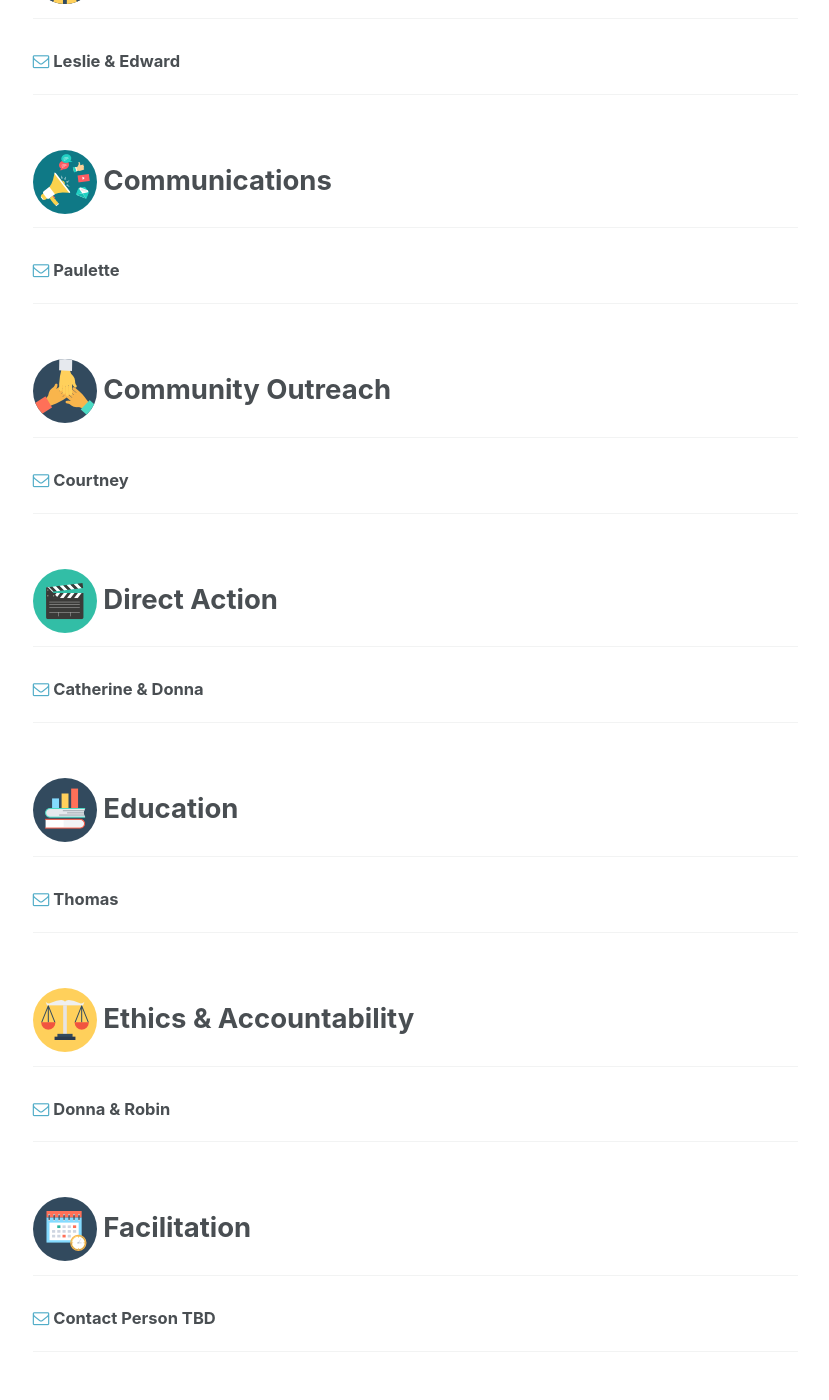
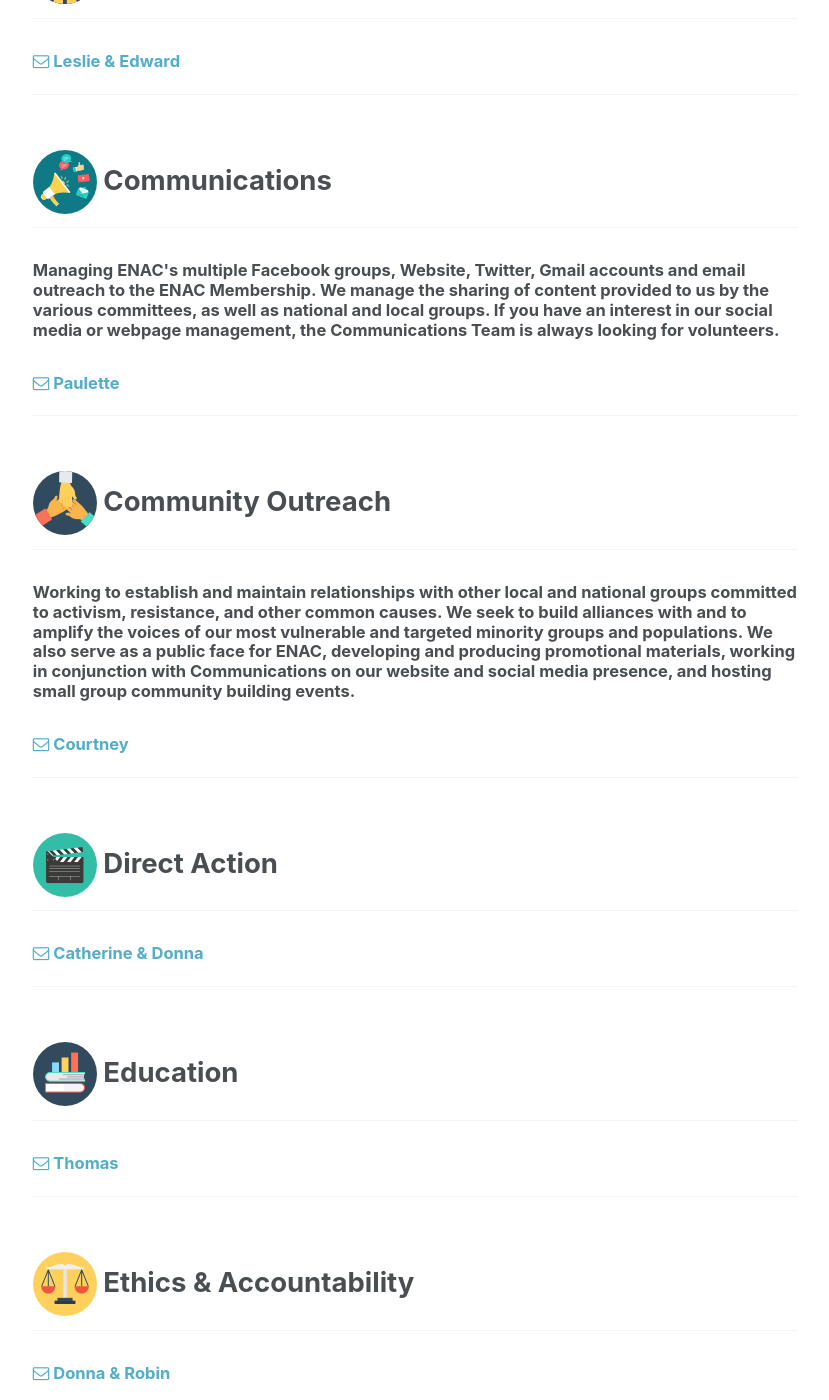
Before and after one commit to sounderminds/enac_dev, a Jekyll site: the page built from _pages/committees.md, in a window 1280 px wide and 1400 px high, scrolled down 376 px. Shown: the whole window, without its empty margins (251-1080 px from the left). Built offline with Jekyll 4.4.1, drawn with Linux system fonts in a browser that asks for light colours; some of the changed text lies outside the part shown.

Commit message:
added committee descriptions

```diff
--- a/_pages/committees.md
+++ b/_pages/committees.md
@@ -8,41 +8,44 @@ footer_attribution: "<a href='/icon_attribution/'>icon attribution info</a>"
 -----
 
 <h2><img src="/assets/images/022-planet-earth.png"> Climate Issues</h2>
-<h6><a href="mailto:climate.edmondsnac@gmail.com?subject=Climate Committee"><i class="fa fa-envelope-o" aria-hidden="true"></i></a> Leslie & Edward</h6>
+<h6><a href="mailto:climate.edmondsnac@gmail.com?subject=Climate Committee"><i class="fa fa-envelope-o" aria-hidden="true"></i> Leslie & Edward</a></h6>
 *****
 <h2><img src="/assets/images/009-communications.png"> Communications</h2>
-<h6><a href="mailto:communications.edmondsnac@gmail.com?subject=Communications Committee"><i class="fa fa-envelope-o" aria-hidden="true"></i></a> Paulette</h6>
+<p><h4> Managing ENAC's multiple Facebook groups, Website, Twitter, Gmail accounts and email outreach to the ENAC Membership.  We manage the sharing of content provided to us by the various committees, as well as national and local groups.  If you have an interest in our social media or webpage management, the Communications Team is always looking for volunteers.</h4></p>
+<h6><a href="mailto:communications.edmondsnac@gmail.com?subject=Communications Committee"><i class="fa fa-envelope-o" aria-hidden="true"></i> Paulette</a></h6>
 *****
 <h2><img src="/assets/images/021-teamwork.png"> Community Outreach</h2>
-<h6><a href="mailto:outreach.edmondsnac@gmail.com?subject=Community Outreach Committee"><i class="fa fa-envelope-o" aria-hidden="true"></i></a> Courtney</h6>
+<p><h4>Working to establish and maintain relationships with other local and national groups committed to activism, resistance, and other common causes. We seek to build alliances with and to amplify the voices of our most vulnerable and targeted minority groups and populations. We also serve as a public face for ENAC, developing and producing promotional materials, working in conjunction with Communications on our website and social media presence, and hosting small group community building events.</h4></p>
+<h6><a href="mailto:outreach.edmondsnac@gmail.com?subject=Community Outreach Committee"><i class="fa fa-envelope-o" aria-hidden="true"></i> Courtney</a></h6>
 *****
 <h2><img src="/assets/images/003-clapperboard.png"> Direct Action</h2>
-<h6><a href="mailto:direcoaction.edmondsnac@gmail.com?subject=Direct Action Committee"><i class="fa fa-envelope-o" aria-hidden="true"></i></a> Catherine & Donna</h6>
+<h6><a href="mailto:direcoaction.edmondsnac@gmail.com?subject=Direct Action Committee"><i class="fa fa-envelope-o" aria-hidden="true"></i> Catherine & Donna</a></h6>
 *****
 <h2><img src="/assets/images/017-books.png"> Education</h2>
-<h6><a href="mailto:education.edmondsnac@gmail.com?subject=Education Committee"><i class="fa fa-envelope-o" aria-hidden="true"></i></a> Thomas</h6>
+<h6><a href="mailto:education.edmondsnac@gmail.com?subject=Education Committee"><i class="fa fa-envelope-o" aria-hidden="true"></i> Thomas</a></h6>
 *****
 <h2><img src="/assets/images/014-balance.png"> Ethics & Accountability</h2>
-<h6><a href="mailto:ethics.edmondsnac@gmail.com?subject=Ethics & Accountability Committee"><i class="fa fa-envelope-o" aria-hidden="true"></i></a> Donna & Robin</h6>
+<h6><a href="mailto:ethics.edmondsnac@gmail.com?subject=Ethics & Accountability Committee"><i class="fa fa-envelope-o" aria-hidden="true"></i> Donna & Robin</a></h6>
 *****
 <h2><img src="/assets/images/004-time.png"> Facilitation</h2>
-<h6><a href="mailto:facilitation.edmondsnac@gmail.com?subject=Facilitation Committee"><i class="fa fa-envelope-o" aria-hidden="true"></i></a> Contact Person TBD</h6>
+<p><h4>Working to make ENAC general meetings happen. This includes the logistics of securing and coordinating a venue, preparing an agenda with the input of committees, facilitating meetings, and producing meeting minutes. Please contact one of the facilitators if you or your committee would like to suggest an agenda item for a meeting.</h4></p>
+<h6><a href="mailto:facilitation.edmondsnac@gmail.com?subject=Facilitation Committee"><i class="fa fa-envelope-o" aria-hidden="true"></i> Contact Person TBD</a></h6>
 *****
 <h2><img src="/assets/images/023-statue-of-liberty.png"> First Amendment</h2>
-<h6><a href="mailto:firstamendment.edmondsnac@gmail.com?subject=First Amendment Committee"><i class="fa fa-envelope-o" aria-hidden="true"></i></a> Contact Person TBD</h6>
+<h6><a href="mailto:firstamendment.edmondsnac@gmail.com?subject=First Amendment Committee"><i class="fa fa-envelope-o" aria-hidden="true"></i> Contact Person TBD</a></h6>
 *****
 <h2><img src="/assets/images/027-first-aid-kit.png"> Healthcare</h2>
-<h6><a href="mailto:healthcare.edmondsnac@gmail.com?subject=Healthcare Committee"><i class="fa fa-envelope-o" aria-hidden="true"></i></a> Contact Person TBD</h6>
+<h6><a href="mailto:healthcare.edmondsnac@gmail.com?subject=Healthcare Committee"><i class="fa fa-envelope-o" aria-hidden="true"></i> Contact Person TBD</a></h6>
 *****
 <h2><img src="/assets/images/029-technology-1.png"> Immigration and Racism</h2>
-<h6><a href="mailto:immigrationracism.edmondsnac@gmail.com?subject=Immigration & Racism Committee"><i class="fa fa-envelope-o" aria-hidden="true"></i></a> Vivian  & Pat</h6>
+<h6><a href="mailto:immigrationracism.edmondsnac@gmail.com?subject=Immigration & Racism Committee"><i class="fa fa-envelope-o" aria-hidden="true"></i> Vivian & Pat</a></h6>
 *****
 <h2><img src="/assets/images/011-rainbow.png"> LGBTQ</h2>
-<h6><a href="mailto:lgbtq.edmondsnac@gmail.com?subject=LGBTQ Committee"><i class="fa fa-envelope-o" aria-hidden="true"></i></a> Contact Person TBD</h6>
+<h6><a href="mailto:lgbtq.edmondsnac@gmail.com?subject=LGBTQ Committee"><i class="fa fa-envelope-o" aria-hidden="true"></i> Contact Person TBD</a></h6>
 *****
 <h2><img src="/assets/images/002-dog.png"> Watchdog</h2>
-<h6><a href="mailto:watchdog.edmondsnac@gmail.com?subject=Watchdog Committee"><i class="fa fa-envelope-o" aria-hidden="true"></i></a> Mekal</h6>
+<h6><a href="mailto:watchdog.edmondsnac@gmail.com?subject=Watchdog Committee"><i class="fa fa-envelope-o" aria-hidden="true"></i> Mekal</a></h6>
 *****
 <h2><img src="/assets/images/028-sign.png"> Women's Rights</h2>
-<h6><a href="mailto:womensrights.edmondsnac@gmail.com?subject=Women's Rights Committee"><i class="fa fa-envelope-o" aria-hidden="true"></i></a> Catherine & Leslie</h6>
+<h6><a href="mailto:womensrights.edmondsnac@gmail.com?subject=Women's Rights Committee"><i class="fa fa-envelope-o" aria-hidden="true"></i> Catherine & Leslie</a></h6>
 *****
```
